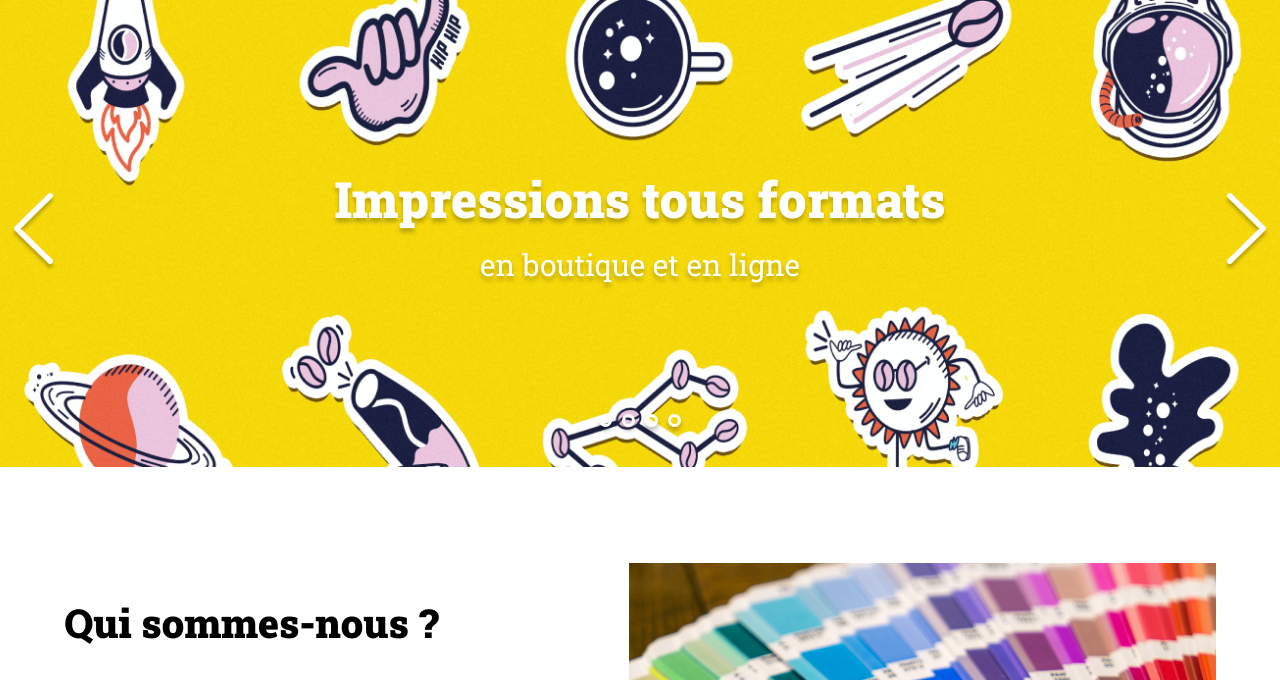
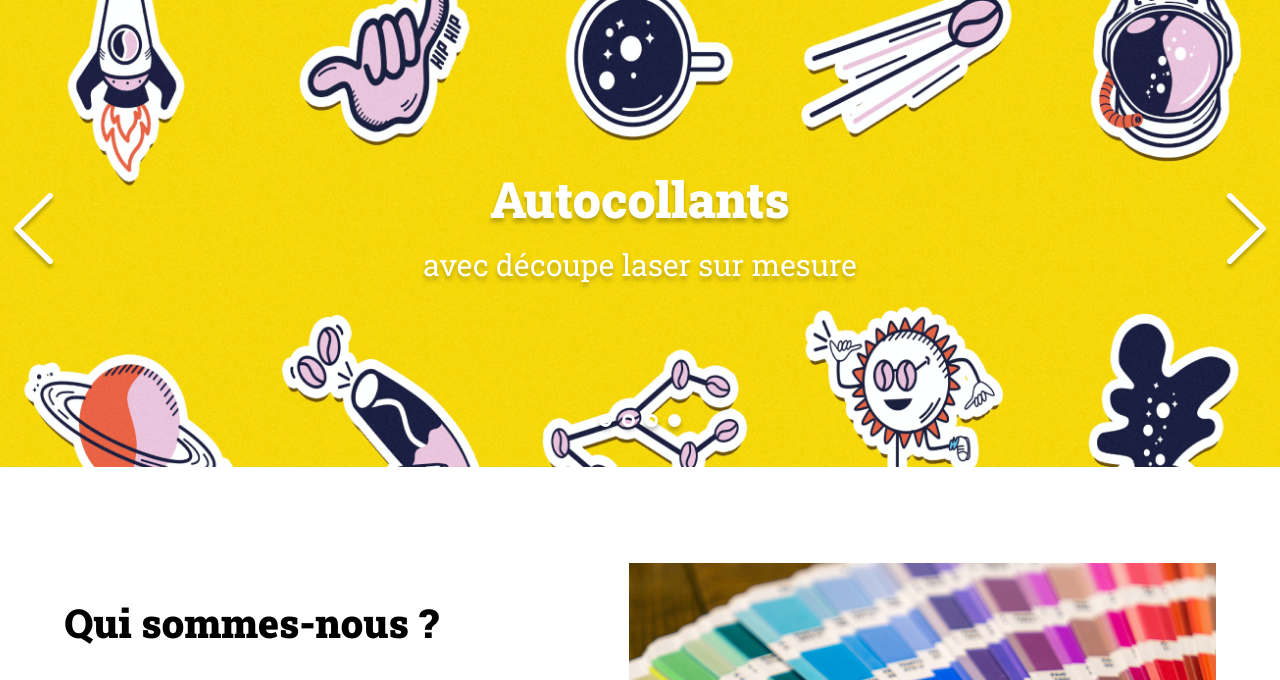
Before and after one commit to bjrmatou/P8_OC_Print-it, a plain HTML site: page index.html in a window 1280 px wide. Both pictures are taken after a click on the picture 33 px from the left and 336 px from the top of the page. Shown: the part 104-784 px from the top of the page. Drawn offline with Linux system fonts and the light colour scheme.

Commit message:
Version finale du script

```diff
--- a/assets/script.js
+++ b/assets/script.js
@@ -1,66 +1,88 @@
+// Tableau slides
+// Contient des objets représentant chaque diapo
+// -> Chaque objet a 2 propriétés :
+//			- "image" (nom du fichier image de la diapo dans les assets img slideshow)
+//			- "tagLine" (texte associé à la diapo)
 const slides = [
 	{
-		"image":"slide1.jpg",
-		"tagLine":"Impressions tous formats <span>en boutique et en ligne</span>"
+	  "image": "slide1.jpg",
+	  "tagLine": "Impressions tous formats <span>en boutique et en ligne</span>"
 	},
 	{
-		"image":"slide2.jpg",
-		"tagLine":"Tirages haute définition grand format <span>pour vos bureaux et events</span>"
+	  "image": "slide2.jpg",
+	  "tagLine": "Tirages haute définition grand format <span>pour vos bureaux et events</span>"
 	},
 	{
-		"image":"slide3.jpg",
-		"tagLine":"Grand choix de couleurs <span>de CMJN aux pantones</span>"
+	  "image": "slide3.jpg",
+	  "tagLine": "Grand choix de couleurs <span>de CMJN aux pantones</span>"
 	},
 	{
-		"image":"slide4.png",
-		"tagLine":"Autocollants <span>avec découpe laser sur mesure</span>"
+	  "image": "slide4.png",
+	  "tagLine": "Autocollants <span>avec découpe laser sur mesure</span>"
 	}
-]
+  ];
 
+  // Création des variables pour référencer les éléments de la bannière à manipuler
+  // Elements : Image, Texte et la div contenant les dots
+  const bannerImg = document.querySelector(".banner-img");
+  const bannerText = document.querySelector(".banner-text");
+  const dotsContainer = document.querySelector(".dots");
 
-// EventListener sur les flèches via manipulation du DOM
+  // Fonction pour modifier les éléments du DOM
+  function updateSlider(index) {
+	// MAJ image et texte de la bannière
+	bannerImg.src = './assets/images/slideshow/' + slides[index]['image'];
+	bannerText.innerHTML = slides[index]['tagLine'];
 
-//Initialisation des variables pour différencier les flèches
+	// MAJ points indicateurs (dots)
+	const dotElements = document.querySelectorAll('.dot');
+	dotElements.forEach((dot, dotIndex) => {
+	  if (dotIndex === index) {
+		// Ajouter la class pour le dot actif
+		dot.classList.add('dot_selected');
+	  } else {
+		// Enlever la class des autres dots
+		dot.classList.remove('dot_selected');
+	  }
+	});
+  }
+
+  // Initialisation Slider via son index tableau
+  let indexNum = 0;
+
+  // EventListener sur les flèches
   const arrowLeft = document.querySelector(".arrow_left");
   const arrowRight = document.querySelector(".arrow_right");
 
-	// Controle fleche gauche
+  // EventListener pour la flèche gauche
   arrowLeft.addEventListener("click", () => {
-		console.log("FLECHE GAUCHE");
-		changeSlider(-1);
+	// Changer l'index pour passer à la diapositive précédente
+	indexNum = (indexNum - 1 + slides.length) % slides.length;
+	updateSlider(indexNum);
   });
 
-	  // Controle fleche droite
+  // EventListener pour la flèche droite
   arrowRight.addEventListener("click", () => {
-		console.log("FLECHE DROITE");
-		changeSlider(1);
+	// Changer l'index pour passer à la diapositive suivante
+	indexNum = (indexNum + 1) % slides.length;
+	updateSlider(indexNum);
   });
 
+  // Création des points indicateurs (dots) et ajout d'un EventListener
+  if (dotsContainer) {
+	dotsContainer.innerHTML = '';
+	for (let i = 0; i < slides.length; i++) {
+	  const dot = document.createElement('div');
+	  dot.className = 'dot';
+	  dotsContainer.appendChild(dot);
 
-// Insertion des dots
-const dotsContainer = document.querySelector(".dots"); //création var container récup la div dots
-for (let i = 0; i < slides.length; i++) { // boucle pour definir le nbr de nvlle div a créer
-  const dot = document.createElement("div"); //création variable dot
-  dot.className = "dot";
-  dot.addEventListener("click", () => {
-    console.log("Clic sur le point indicatif " + i);
-    //logique pr changer le dit cliqué
+	  // Ajout EventListener pour passer à la diapositive correspondante lorsqu'on clique sur un point indicateur
+	  dot.addEventListener('click', () => {
+		indexNum = i;
+		updateSlider(indexNum);
 	  });
-  dotsContainer.appendChild(dot);
+	}
   }
 
-
-// Initialisation Index Slider via son index tableau
-let indexNum = 0;
-
-// Fonction Slider modifications via les param tableau slides, accès via l'index
-function changeSlider(sens) {
-	indexNum += sens;
-	if (indexNum > slides.length -1)
-		indexNum = 0;
-	if (indexNum < 0)
-		indexNum = slides.length - 1;
-	document.querySelector(".banner-img").src = './assets/images/slideshow/' + slides[indexNum]['image'];
-	document.querySelector(".banner-text").innerHTML = slides[indexNum]['tagLine'];
-	{console.log(sens)}
-}
+  // MAJ START slider une fois pour sélectionner le premier point indicateur (dot)
+  updateSlider(indexNum);
--- a/index.html
+++ b/index.html
@@ -8,6 +8,7 @@
 	<link rel="preconnect" href="https://fonts.googleapis.com">
 	<link rel="preconnect" href="https://fonts.gstatic.com" crossorigin>
 	<link href="https://fonts.googleapis.com/css2?family=Roboto:wght@400;700&family=Roboto+Slab:wght@400;900&display=swap" rel="stylesheet">
+	<script src="./assets/script.js" defer></script>
 </head>
 <body>
 <header class="container">
@@ -23,9 +24,11 @@
 		<!-- FLECHE DROITE -->
 		<img class="arrow arrow_right" src="./assets/images/arrow_right.png" alt="Arrow right" title="Image suivante">
 		<img class="banner-img" src="./assets/images/slideshow/slide1.jpg" alt="Banner Print-it">
-		<p>Impressions tous formats <span>en boutique et en ligne</span></p>
+		<p class="banner-text">Impressions tous formats <span>en boutique et en ligne</span></p>
 		<div class="dots">
+			<!-- INSERTION dot -->
 		</div>
+	</div>
 	</div>
 	<section id="about-us" class="container">
 		<div>
@@ -127,6 +130,5 @@
 		<img class="footer-logo" src="./assets/images/logo.png" alt="Print it ! Impressions d'entreprises" >
 	</div>
 </footer>
-<script src="./assets/script.js"></script>
 </body>
 </html>
```
Lines whose indentation alone changed are shown as unchanged.
